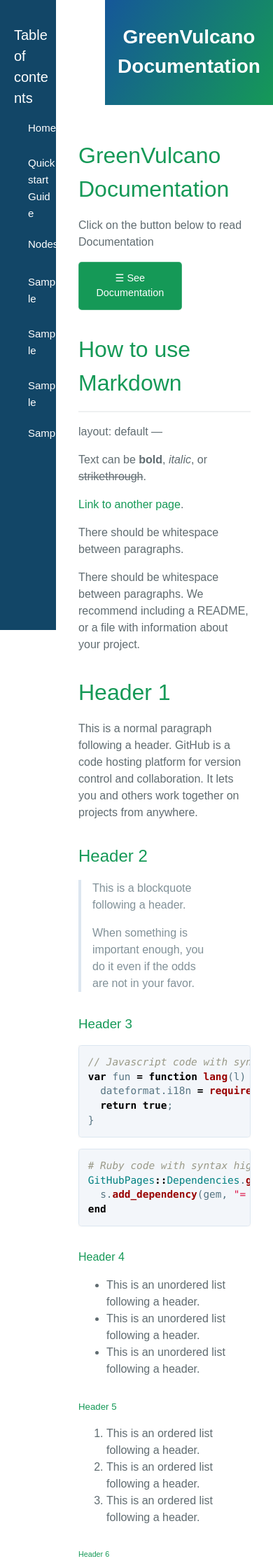
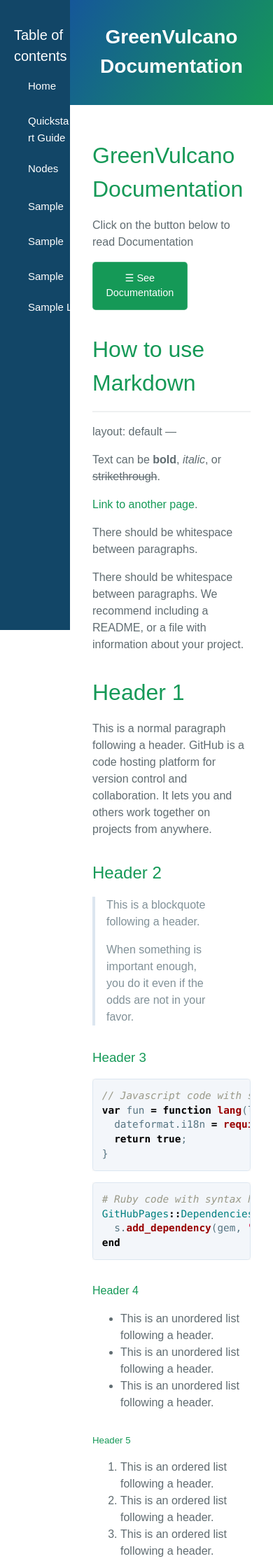
Before and after one commit to dianamw/GreenVulcano-Beta, a Jekyll site: the page built from index.md, in a window 390 px wide. Shown: the top 2240 px of the page at 70% size. Built offline with Jekyll 4.4.1, drawn with Linux system fonts in a browser that asks for light colours; our own code applies the rules of GitHub Pages for plain Markdown files; the repository's description, which GitHub fills in, is left out.

Commit message:
Update style.scss

```diff
--- a/assets/css/style.scss
+++ b/assets/css/style.scss
@@ -115,7 +115,7 @@ button.accordion.active:after {
 		    height: 100%;
 		    position: fixed;
 		    z-index: 1;
-		    width:80px;
+		    width:100px;
 		    top: 0;
 		    left: 0;
 		    background-color: #124667;
@@ -125,11 +125,11 @@ button.accordion.active:after {
 		#main {
 			transition: margin-left .5s;
 			padding: 16px;
-			margin-left: 80px;
+			margin-left: 100px;
 	}
 
 		#headerP {
-			margin-left:150px;
+			margin-left:100px;
 	}
 
 		.btn {
```
